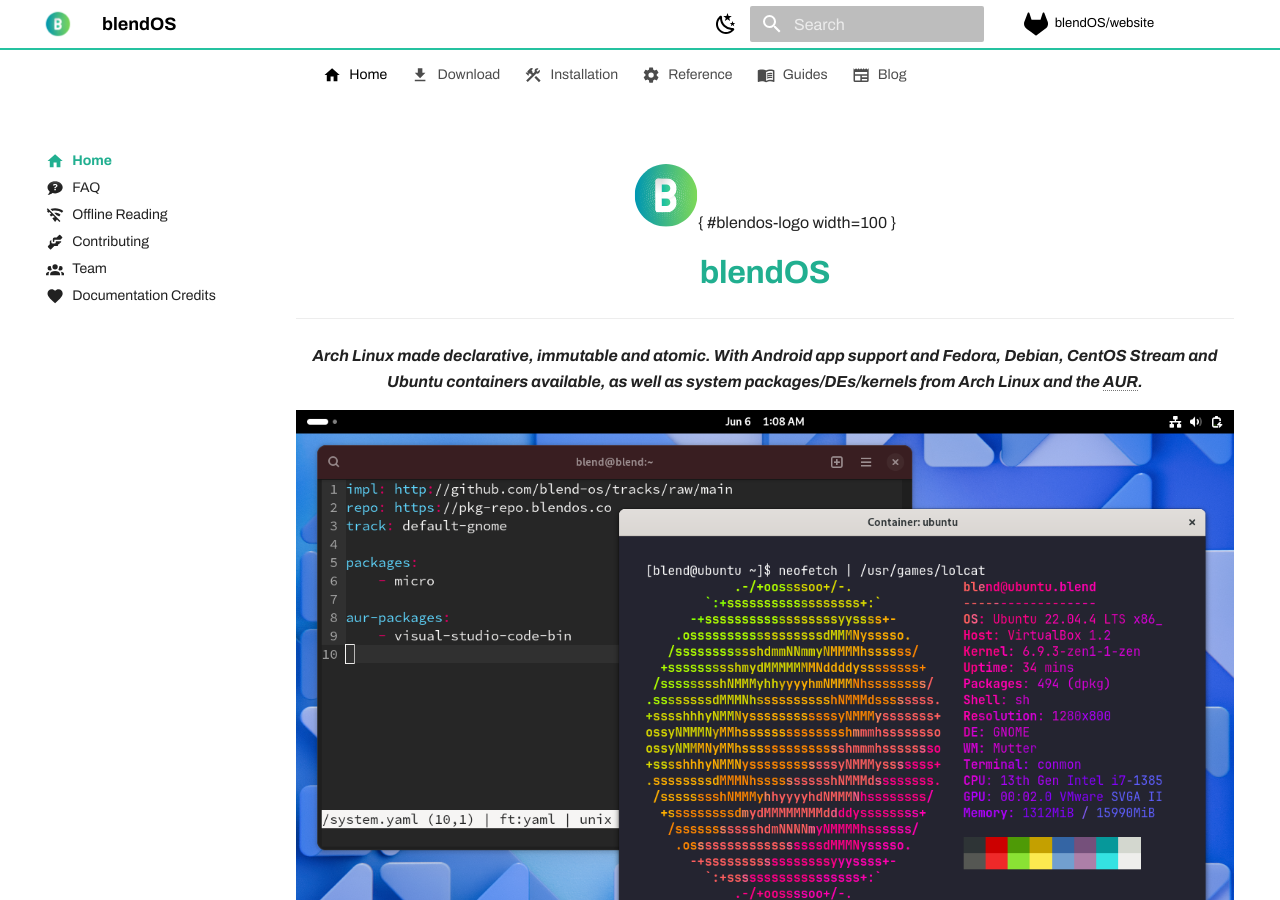
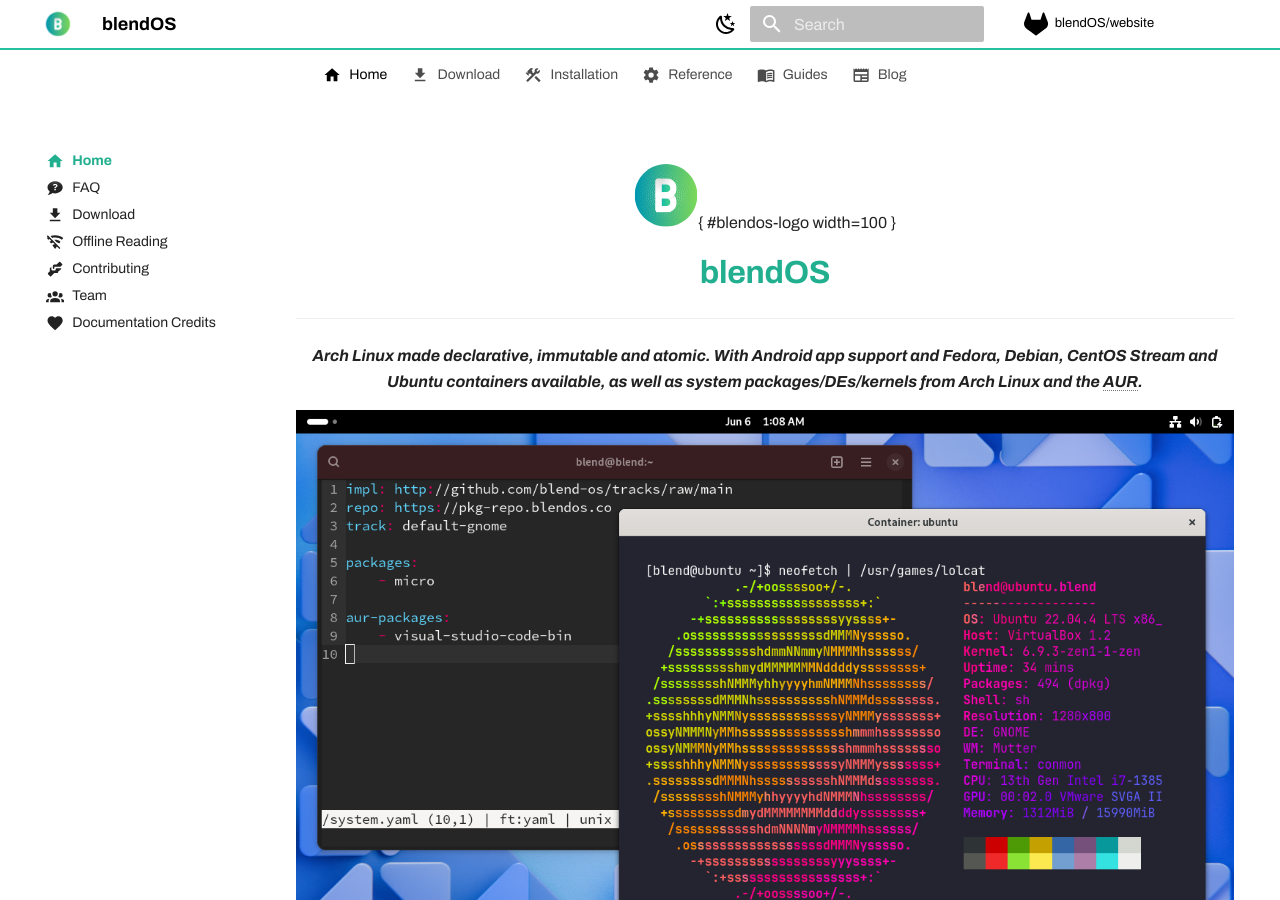
Before and after one commit to blend-os/website, an MkDocs documentation site: the page built from docs/index.md, in a window 1280 px wide and 900 px high. Built offline with MkDocs 1.6.1 and Material for MkDocs 9.7.7, drawn with Linux system fonts in a browser that asks for light colours; some web fonts are replaced; plug-ins that fetch from the network failed and are left out.

Commit message:
add download link to home navbar

```diff
--- a/mkdocs.yml
+++ b/mkdocs.yml
@@ -275,6 +275,7 @@
   - Home:
     - Home: index.md
     - FAQ: faq.md
+    - Download: download/README.md
     - Offline Reading: offline.md
     - Contributing: contributing.md
     - Team: team.md
```
